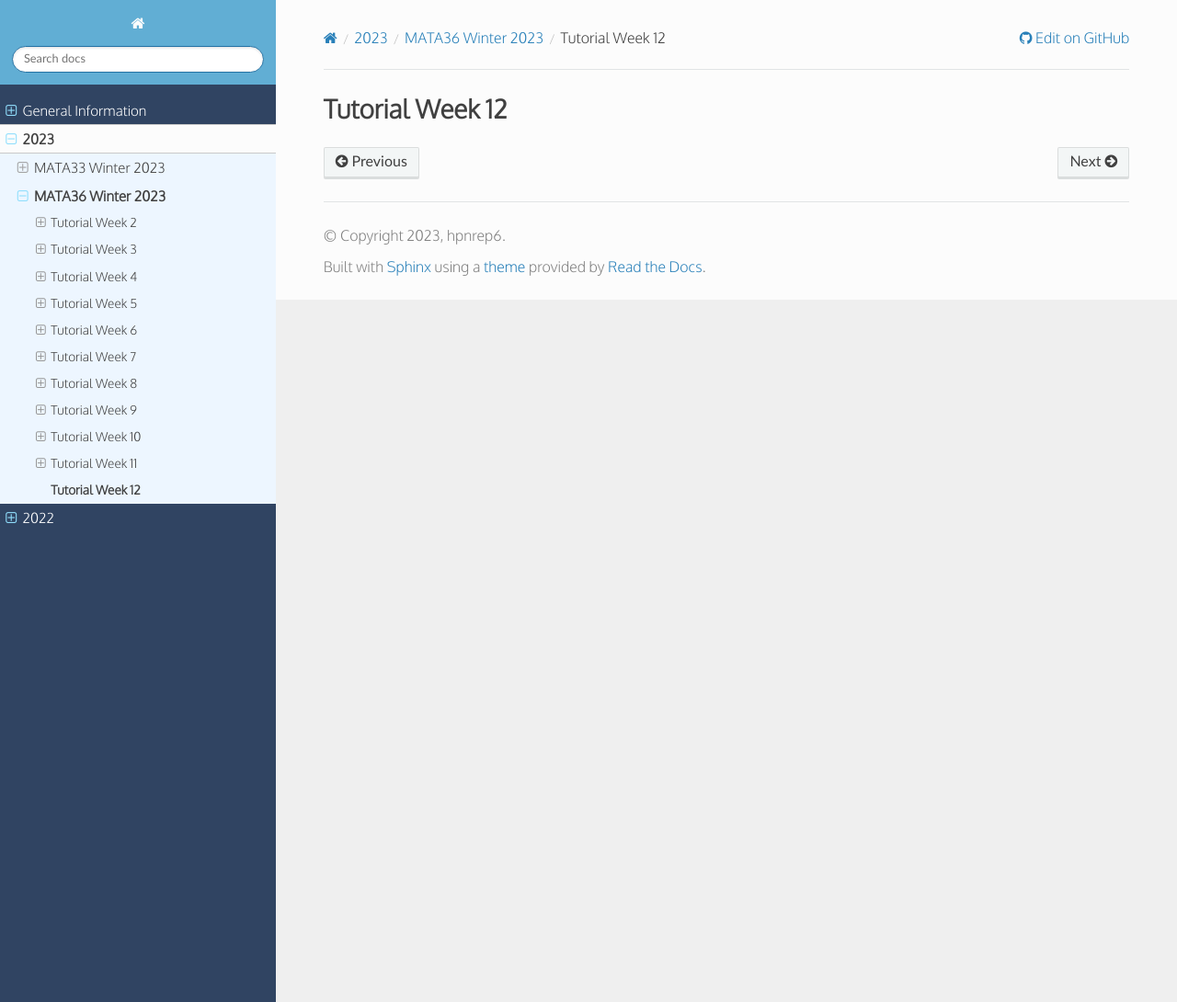
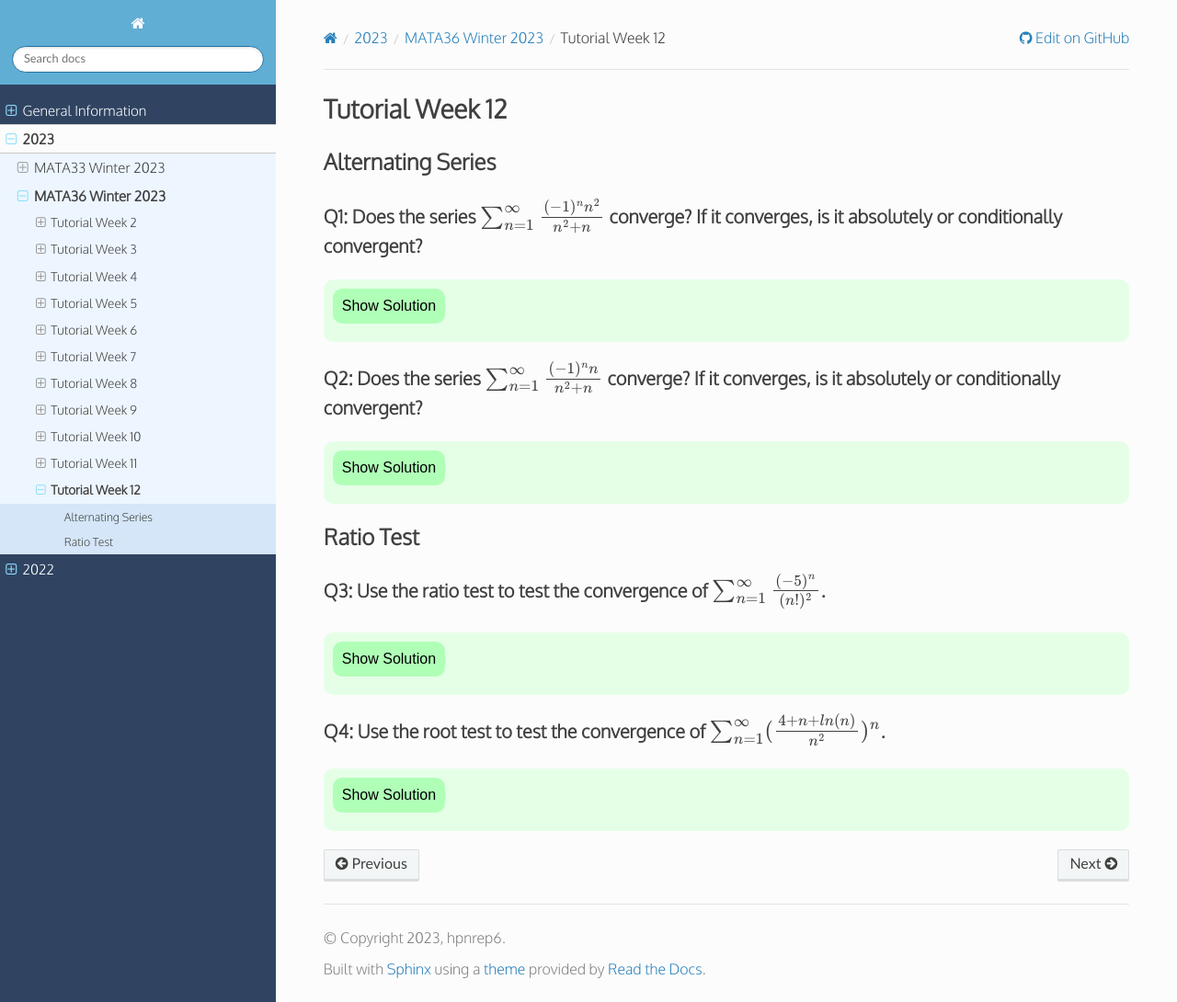
Before and after one commit to hpnrep6/t, a Sphinx documentation site: the page built from source/2023/mata36_winter/tutorial12.rst, in a window 1280 px wide and 1090 px high. Shown: the whole window at 92% size. Built offline with Sphinx 7.4.7 and the Read the Docs theme 2.0.0, drawn with Linux system fonts in a browser that asks for light colours.

Commit message:
Tutorial 12

```diff
--- a/source/2023/mata36_winter/tutorial12.rst
+++ b/source/2023/mata36_winter/tutorial12.rst
@@ -13,3 +13,77 @@ Tutorial Week 12
       tex: {packages: {'[+]': ['ams']}}
       };
       </script>
+
+Alternating Series
+------------------
+
+Q1: Does the series :math:`\sum_{n=1}^\infty \frac{(-1)^nn^2}{n^2+n}` converge? If it converges, is it absolutely or conditionally convergent?
+~~~~~~~~~~~~~~~~~~~~~~~~~~~~~~~~~~~~~~~~~~~~~~~~~~~~~~~~~~~~~~~~~~~~~~~~~~~~~~~~~~~~~~~~~~~~~~~~~~~~~~~~~~~~~~~~~~~~~~~~~~~~~~~~~~~~~~~~~~~~~~
+
+.. raw:: html
+
+   <div class="answer-container">
+      <button onClick="toggleClicked(this)" class="show-answer-button">Show Solution</button>
+      <div class="answer">
+
+.. image:: ./images/t12/1.jpeg
+   :width: 700
+
+.. raw:: html
+
+        </div>
+    </div>
+
+Q2: Does the series :math:`\sum_{n=1}^\infty \frac{(-1)^nn}{n^2+n}` converge? If it converges, is it absolutely or conditionally convergent?
+~~~~~~~~~~~~~~~~~~~~~~~~~~~~~~~~~~~~~~~~~~~~~~~~~~~~~~~~~~~~~~~~~~~~~~~~~~~~~~~~~~~~~~~~~~~~~~~~~~~~~~~~~~~~~~~~~~~~~~~~~~~~~~~~~~~~~~~~~~~~
+
+.. raw:: html
+
+   <div class="answer-container">
+      <button onClick="toggleClicked(this)" class="show-answer-button">Show Solution</button>
+      <div class="answer">
+
+.. image:: ./images/t12/2.jpeg
+   :width: 700
+
+.. raw:: html
+
+        </div>
+    </div>
+
+Ratio Test
+----------
+
+Q3: Use the ratio test to test the convergence of :math:`\sum_{n=1}^\infty \frac{(-5)^n}{(n!)^2}`.
+~~~~~~~~~~~~~~~~~~~~~~~~~~~~~~~~~~~~~~~~~~~~~~~~~~~~~~~~~~~~~~~~~~~~~~~~~~~~~~~~~~~~~~~~~~~~~~~~~~
+
+.. raw:: html
+
+   <div class="answer-container">
+      <button onClick="toggleClicked(this)" class="show-answer-button">Show Solution</button>
+      <div class="answer">
+
+.. image:: ./images/t12/3.jpeg
+   :width: 700
+
+.. raw:: html
+
+        </div>
+    </div>
+
+Q4: Use the root test to test the convergence of :math:`\sum_{n=1}^\infty (\frac{4 + n + ln(n)}{n^2})^n`.
+~~~~~~~~~~~~~~~~~~~~~~~~~~~~~~~~~~~~~~~~~~~~~~~~~~~~~~~~~~~~~~~~~~~~~~~~~~~~~~~~~~~~~~~~~~~~~~~~~~~~~~~~~
+
+.. raw:: html
+
+   <div class="answer-container">
+      <button onClick="toggleClicked(this)" class="show-answer-button">Show Solution</button>
+      <div class="answer">
+
+.. image:: ./images/t12/4.jpeg
+   :width: 700
+
+.. raw:: html
+
+        </div>
+    </div>
```
Also changed, not shown: source/2023/mata33_winter/tutorial12.rst (+20 -0 lines), source/2023/mata33_winter/images/t12/1.jpeg (added), source/2023/mata36_winter/images/t12/1.jpeg (added), source/2023/mata36_winter/images/t12/2.jpeg (added), source/2023/mata36_winter/images/t12/3.jpeg (added), source/2023/mata36_winter/images/t12/4.jpeg (added).
